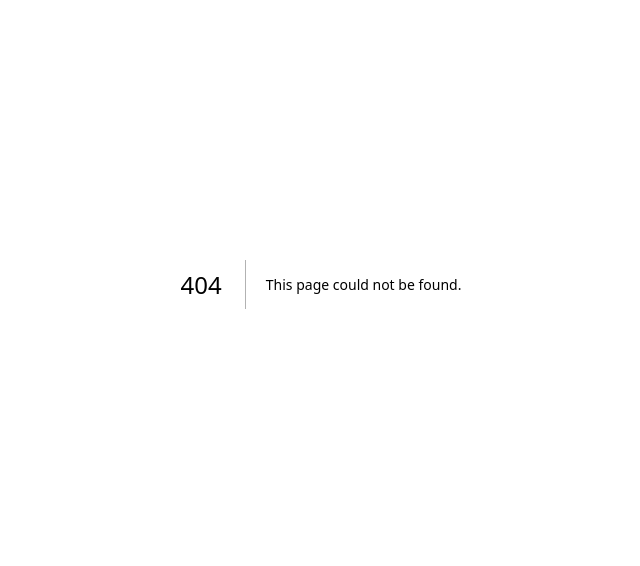
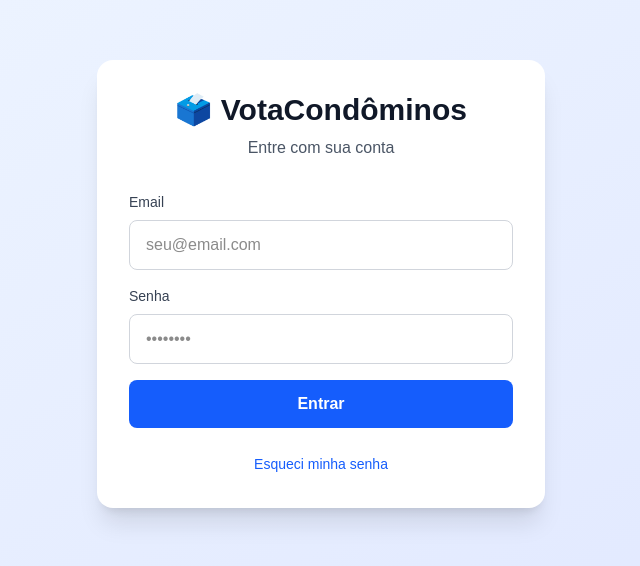
Before and after one commit to advogadoraphaelmurat-afk/vota-condominio3, a Next.js app: page /login in a window 1280 px wide. Before the commit this address had no page. Shown: the part 116-682 px from the top of the page, without its empty margins (319-959 px from the left). Built offline with nearby package versions, Linux system fonts and the light colour scheme.

Commit message:
Add login page

```diff
--- /dev/null
+++ b/app/login/page.tsx
@@ -0,0 +1,77 @@
+'use client'
+
+import { useState } from 'react'
+import { useRouter } from 'next/navigation'
+
+export default function LoginPage() {
+  const [email, setEmail] = useState('')
+  const [password, setPassword] = useState('')
+  const [loading, setLoading] = useState(false)
+  const router = useRouter()
+
+  const handleLogin = async (e: React.FormEvent) => {
+    e.preventDefault()
+    setLoading(true)
+
+    // TODO: Implementar login real com Supabase
+    // Por enquanto, simular login
+    setTimeout(() => {
+      router.push('/dashboard')
+    }, 1000)
+  }
+
+  return (
+    <div className="min-h-screen bg-gradient-to-br from-blue-50 to-indigo-100 flex items-center justify-center p-4">
+      <div className="max-w-md w-full bg-white rounded-2xl shadow-xl p-8">
+        <div className="text-center mb-8">
+          <h1 className="text-3xl font-bold text-gray-900 mb-2">🗳️ VotaCondôminos</h1>
+          <p className="text-gray-600">Entre com sua conta</p>
+        </div>
+
+        <form onSubmit={handleLogin} className="space-y-4">
+          <div>
+            <label className="block text-sm font-medium text-gray-700 mb-2">
+              Email
+            </label>
+            <input
+              type="email"
+              value={email}
+              onChange={(e) => setEmail(e.target.value)}
+              placeholder="seu@email.com"
+              required
+              className="w-full px-4 py-3 border border-gray-300 rounded-lg focus:ring-2 focus:ring-blue-500 focus:border-transparent"
+            />
+          </div>
+
+          <div>
+            <label className="block text-sm font-medium text-gray-700 mb-2">
+              Senha
+            </label>
+            <input
+              type="password"
+              value={password}
+              onChange={(e) => setPassword(e.target.value)}
+              placeholder="••••••••"
+              required
+              className="w-full px-4 py-3 border border-gray-300 rounded-lg focus:ring-2 focus:ring-blue-500 focus:border-transparent"
+            />
+          </div>
+
+          <button
+            type="submit"
+            disabled={loading}
+            className="w-full bg-blue-600 text-white py-3 rounded-lg font-semibold hover:bg-blue-700 disabled:bg-gray-400 transition-colors"
+          >
+            {loading ? 'Entrando...' : 'Entrar'}
+          </button>
+        </form>
+
+        <div className="mt-6 text-center">
+          <a href="#" className="text-sm text-blue-600 hover:underline">
+            Esqueci minha senha
+          </a>
+        </div>
+      </div>
+    </div>
+  )
+}
```
